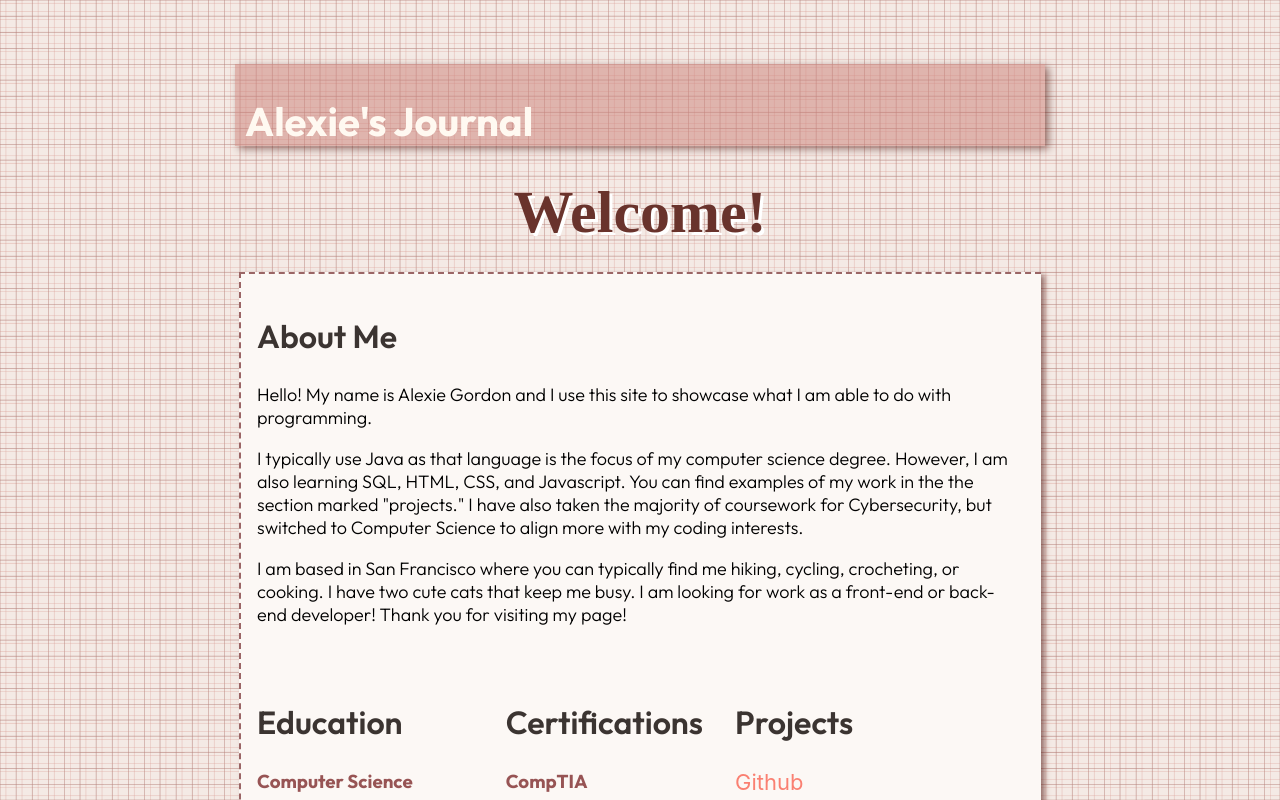
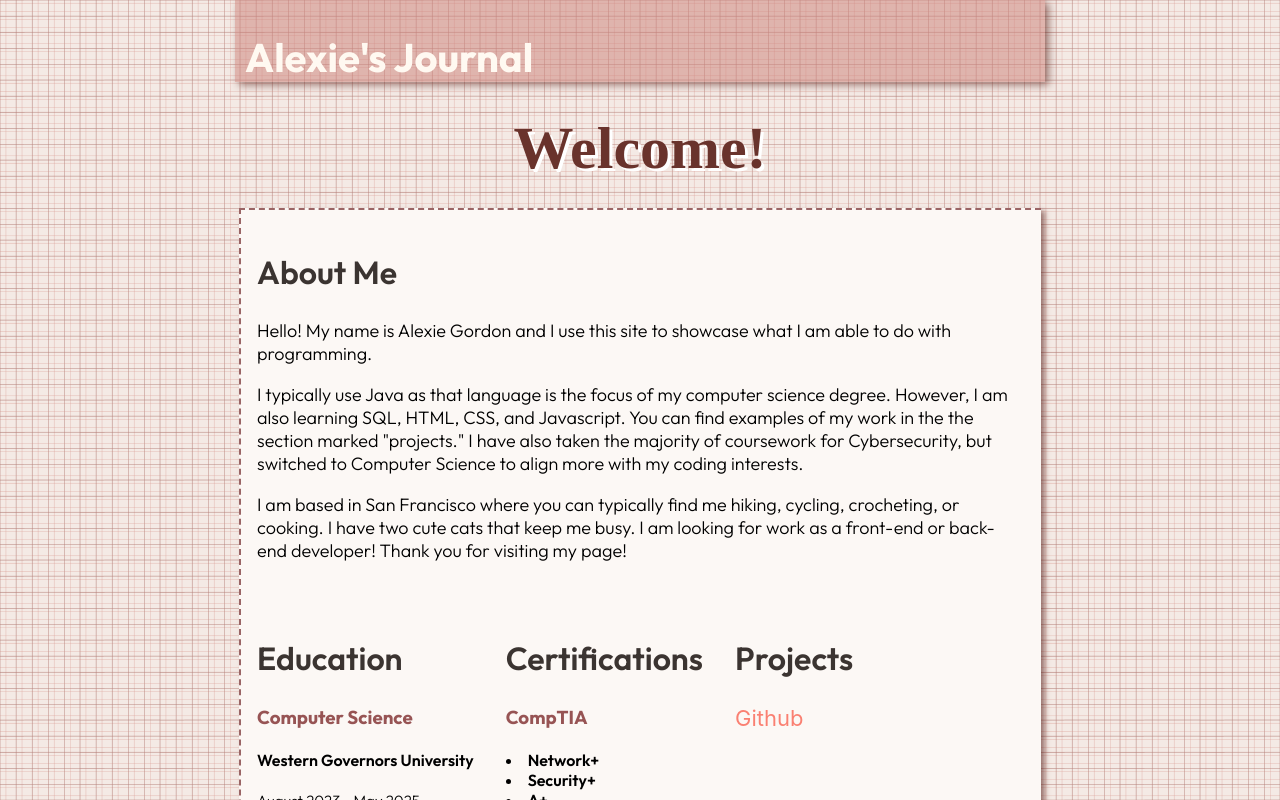
Before and after one commit to alexieg/alexieg, a React (Create React App) app: page / in a window 1280 px wide. Shown: the top 800 px of the page. Built offline with nearby package versions, Linux system fonts and the light colour scheme; a web font is replaced by a local one.

Commit message:
fixed margins along top header

```diff
--- a/src/App.css
+++ b/src/App.css
@@ -1,7 +1,8 @@
 body {
  background-image: url("/src/lines.png");
  background-size: 80px 80px;
- margin: 5vw;
+ margin-left: 5vw;
+ margin-right: 5vw;
 }
 
 .header a {
@@ -35,6 +36,7 @@ a {
   font-size: 20px;
   margin-left: auto;
   margin-right: auto;
+  margin-top: 0px;
   max-width: 800px;
   background-color: rgba(206, 132, 125, 0.531);
   color: rgb(255, 249, 241);
```
